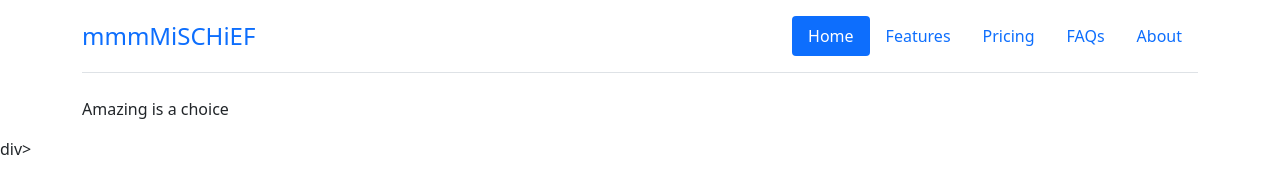
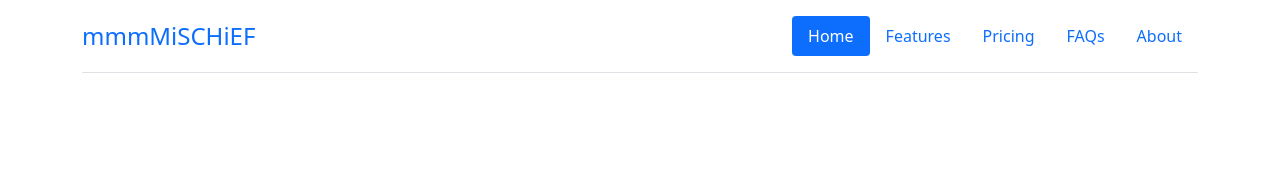
Before and after one commit to mmmMiSCHiEF/mmmMiSCHiEF, a plain HTML site: page index.html in a window 1280 px wide. Drawn offline with nearby package versions, Linux system fonts and the light colour scheme.

Commit message:
Update index.html
tidy up a stray closing tag, etc

```diff
--- a/index.html
+++ b/index.html
@@ -30,8 +30,7 @@
         <li class="nav-item"><a href="#" class="nav-link">About</a></li>
       </ul>
     </header>
-    <p>Amazing is a choice</p>
-  </div>div>
+  </div>
   <!-- links to JS go here, unless required in header -->
   <script src="https://cdn.jsdelivr.net/npm/bootstrap@5.1.3/dist/js/bootstrap.bundle.min.js" integrity="sha384-ka7Sk0Gln4gmtz2MlQnikT1wXgYsOg+OMhuP+IlRH9sENBO0LRn5q+8nbTov4+1p" crossorigin="anonymous"></script>
 </body>
```
